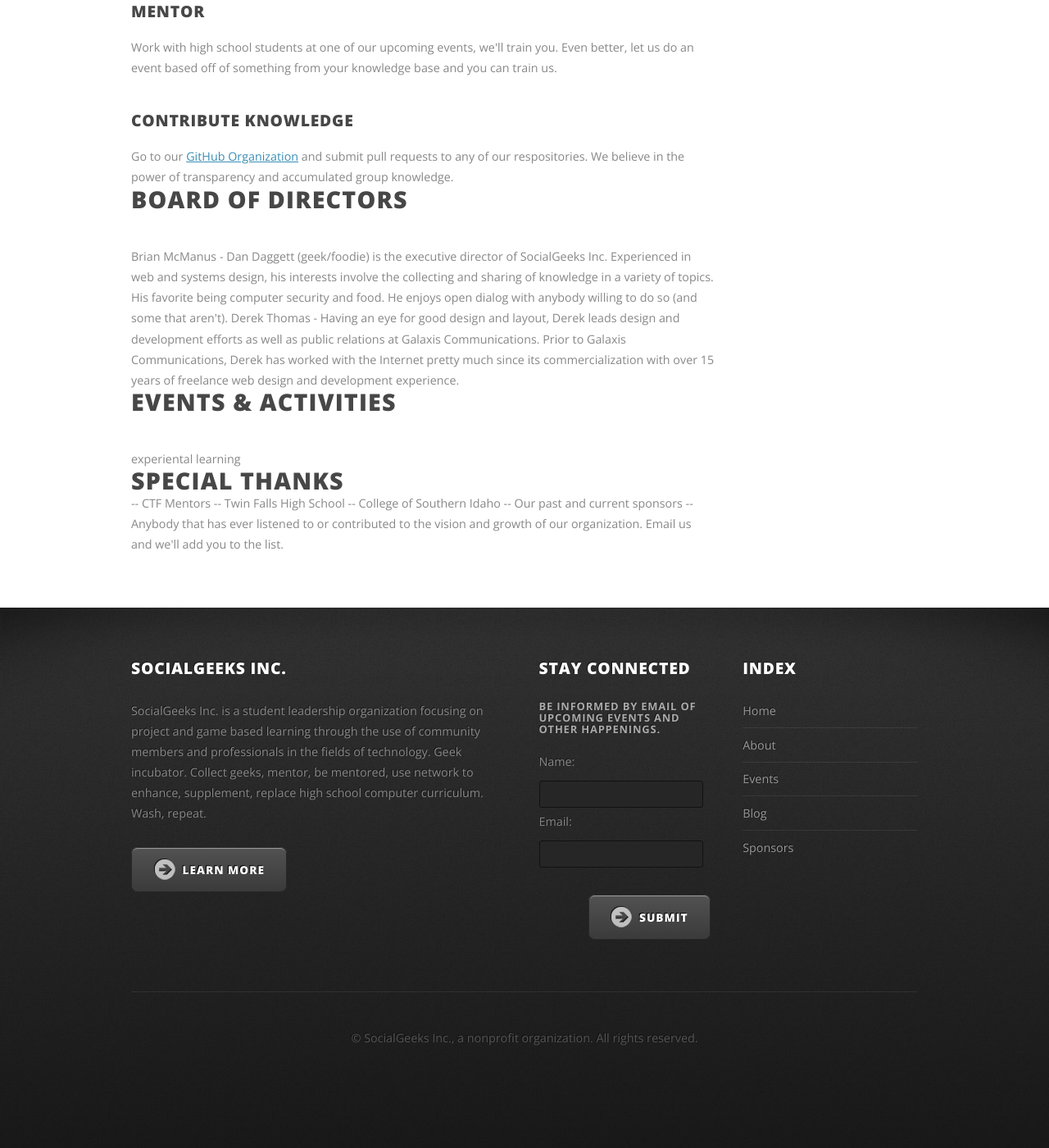
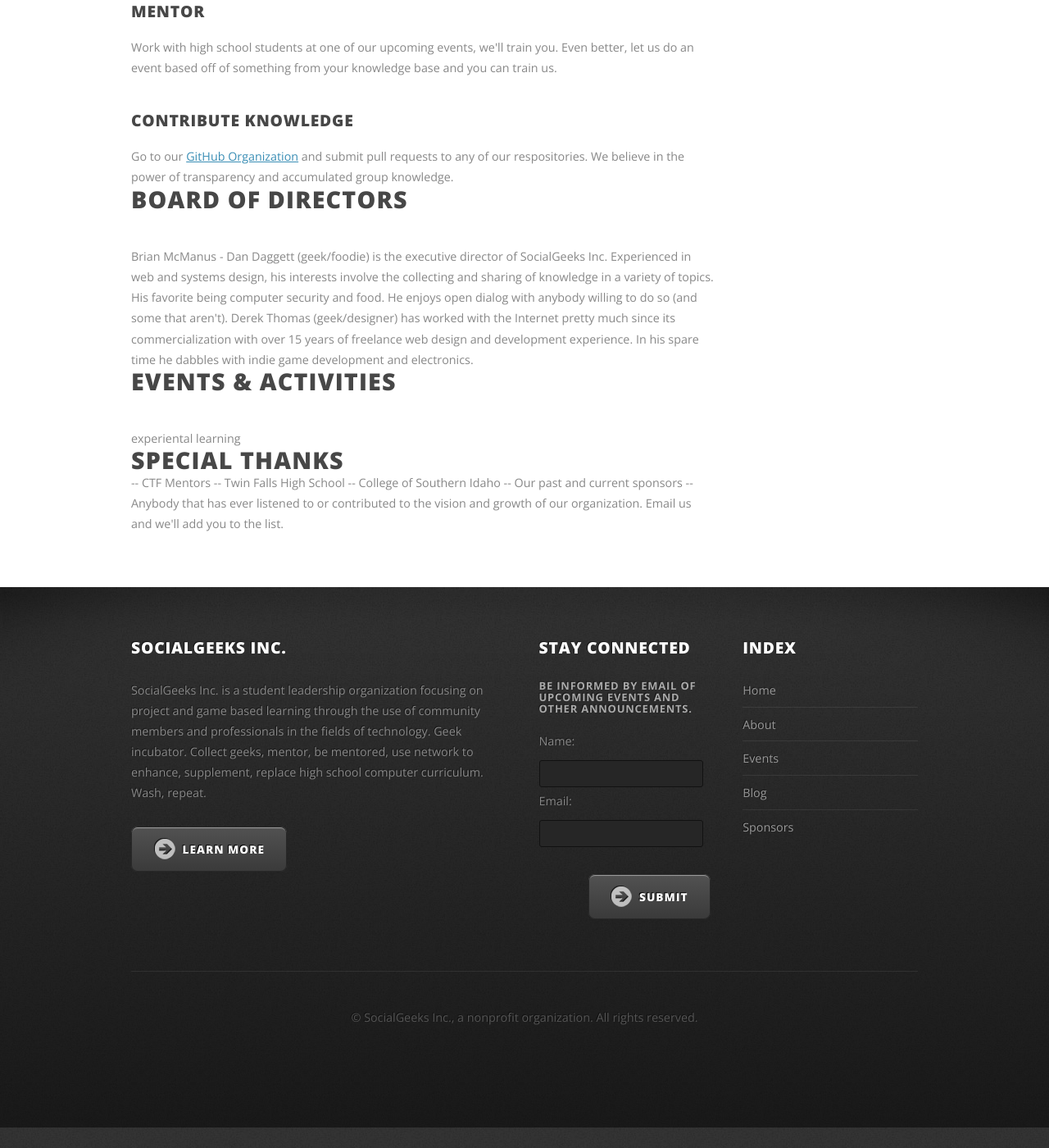
Before and after one commit to jahrik/socialgeeks.com, a Jekyll site: the page built from about.html, in a window 1280 px wide and 1400 px high, scrolled down 602 px. Shown: the whole window at 82% size. Built offline with Jekyll 4.4.1, drawn with Linux system fonts in a browser that asks for light colours; after the commit the page ends 1977 px from its top, so only the background shows below that.

Commit message:
Linked up most the dead links to placeholder pages.

```diff
--- a/_includes/themes/socialgeeks/default.html
+++ b/_includes/themes/socialgeeks/default.html
@@ -45,7 +45,7 @@
 								Collect geeks, mentor, be mentored, use network to enhance, supplement, replace high school computer
 								curriculum. Wash, repeat.
 							</p>
-							<a href="#" class="button button-alt button-icon button-icon-rarrow">Learn More</a>
+							<a href="/about.html" class="button button-alt button-icon button-icon-rarrow">Learn More</a>
 						</section>
 
 					</div>
@@ -53,7 +53,7 @@
 
 						<section>
 							<h2>Stay Connected</h2>
-							<span class="byline">Be informed by email of upcoming events and other happenings.</span>
+							<span class="byline">Be informed by email of upcoming events and other announcements.</span>
 							<p style="margin-top: 20px;">
 								<label>Name: </label><input type="text" />
 								<label>Email: </label><input type="text" />
@@ -67,11 +67,11 @@
 						<section>
 							<h2>INDEX</h2>
 							<ul class="style2">
-								<li><a href="#">Home</a></li>
-								<li><a href="#">About</a></li>
-								<li><a href="#">Events</a></li>
-								<li><a href="#">Blog</a></li>
-								<li><a href="#">Sponsors</a></li>
+								<li><a href="/index.html">Home</a></li>
+								<li><a href="/about.html">About</a></li>
+								<li><a href="/events.html">Events</a></li>
+								<li><a href="/blog.html">Blog</a></li>
+								<li><a href="/sponsors.html">Sponsors</a></li>
 							</ul>
 						</section>
 
--- a/_includes/themes/socialgeeks/page.html
+++ b/_includes/themes/socialgeeks/page.html
@@ -26,10 +26,10 @@
 						</ul>
 					</li>
 					-->
-					<li><a href="#">About</a></li>
-					<li{% if page.category contains 'event' %} class="current_page_item"{% endif %}><a href="#">Events</a></li>
-					<li{% if page.category contains 'post' %} class="current_page_item"{% endif %}><a href="#">Blog</a></li>
-					<li><a href="#">Sponsors</a></li>
+					<li{% if page.category contains 'about' %} class="current_page_item"{% endif %}><a href="/about.html">About</a></li>
+					<li{% if page.category contains 'event' %} class="current_page_item"{% endif %}><a href="/events.html">Events</a></li>
+					<li{% if page.category contains 'post' %} class="current_page_item"{% endif %}><a href="/blog.html">Blog</a></li>
+					<li{% if page.category contains 'sponsors' %} class="current_page_item"{% endif %}><a href="/sponsors.html">Sponsors</a></li>
 				</ul>
 			</nav>
 
--- a/about.html
+++ b/about.html
@@ -29,7 +29,7 @@
 
 Dan Daggett (geek/foodie) is the executive director of SocialGeeks Inc. Experienced in web and systems design, his interests involve the collecting and sharing of knowledge in a variety of topics. His favorite being computer security and food. He enjoys open dialog with anybody willing to do so (and some that aren't).
 
-Derek Thomas - Having an eye for good design and layout, Derek leads design and development efforts as well as public relations at Galaxis Communications. Prior to Galaxis Communications, Derek has worked with the Internet pretty much since its commercialization with over 15 years of freelance web design and development experience.
+Derek Thomas (geek/designer) has worked with the Internet pretty much since its commercialization with over 15 years of freelance web design and development experience.  In his spare time he dabbles with indie game development and electronics.
 
 <h2>Events & Activities</h2>
 experiental learning
--- a/index.html
+++ b/index.html
@@ -113,7 +113,7 @@
 									project and game based learning.</p>
 
 								<footer>
-									<a href="#" class="button button-alt button-icon button-icon-paper">Continue Reading</a>
+									<a href="/post/2013/07/16/SaintCon-RFP-presentation" class="button button-alt button-icon button-icon-paper">Continue Reading</a>
 								</footer>
 							</article>
 						</section>
```
Also changed, not shown: other parts of about.html (+1 -1 lines), _includes/themes/socialgeeks/homepage.html (+5 -5 lines), blog.html (renamed from posts.html).
